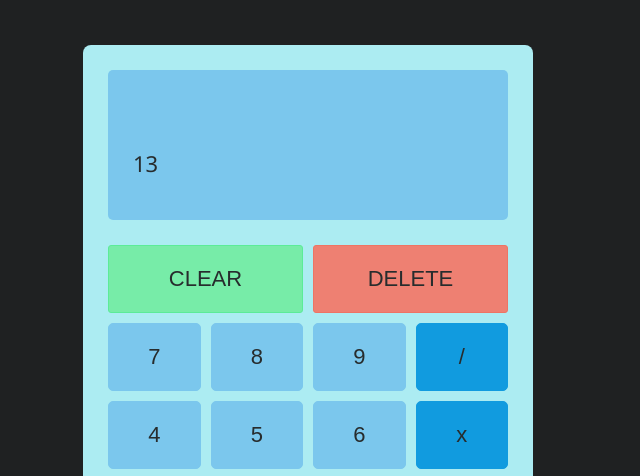
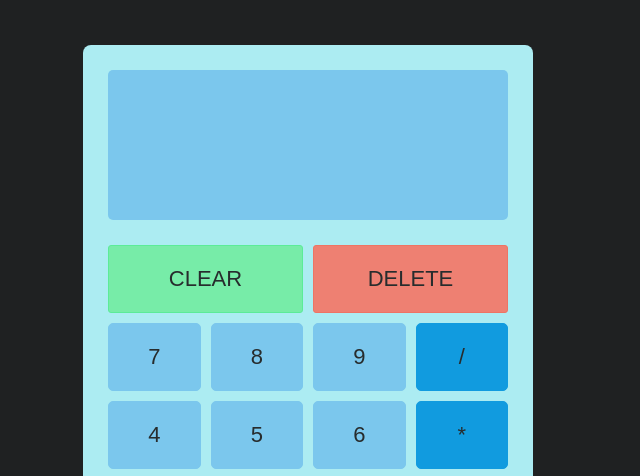
Before and after one commit to SamreenKausar/calculator, a plain HTML site: page index.html in a window 1280 px wide. Shown: the top 476 px of the page, 332-972 px from the left. Drawn offline with Linux system fonts and the light colour scheme.

Commit message:
changed the sign of multiplication

```diff
--- a/index.html
+++ b/index.html
@@ -12,7 +12,7 @@
     <div class="calculator">
         <div class="display">
             <div id="formula"></div>
-            <div id="result">13</div>
+            <div id="result"></div>
         </div>
         <div class="buttons">
             <button id="clr">clear</button>
@@ -24,7 +24,7 @@
             <button class="num input">4</button>
             <button class="num input">5</button>
             <button class="num input">6</button>
-            <button class="operation input">x</button>
+            <button class="operation input">*</button>
             <button class="num input">1</button>
             <button class="num input">2</button>
             <button class="num input">3</button>
```
